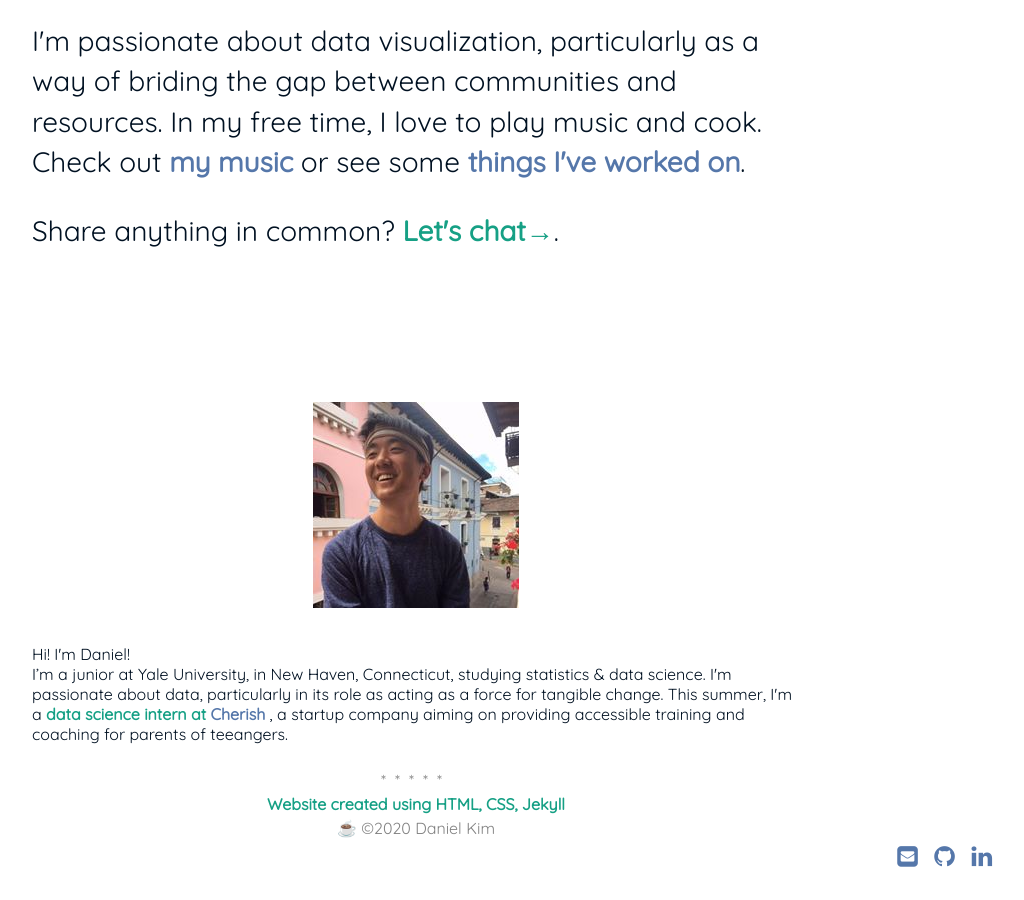
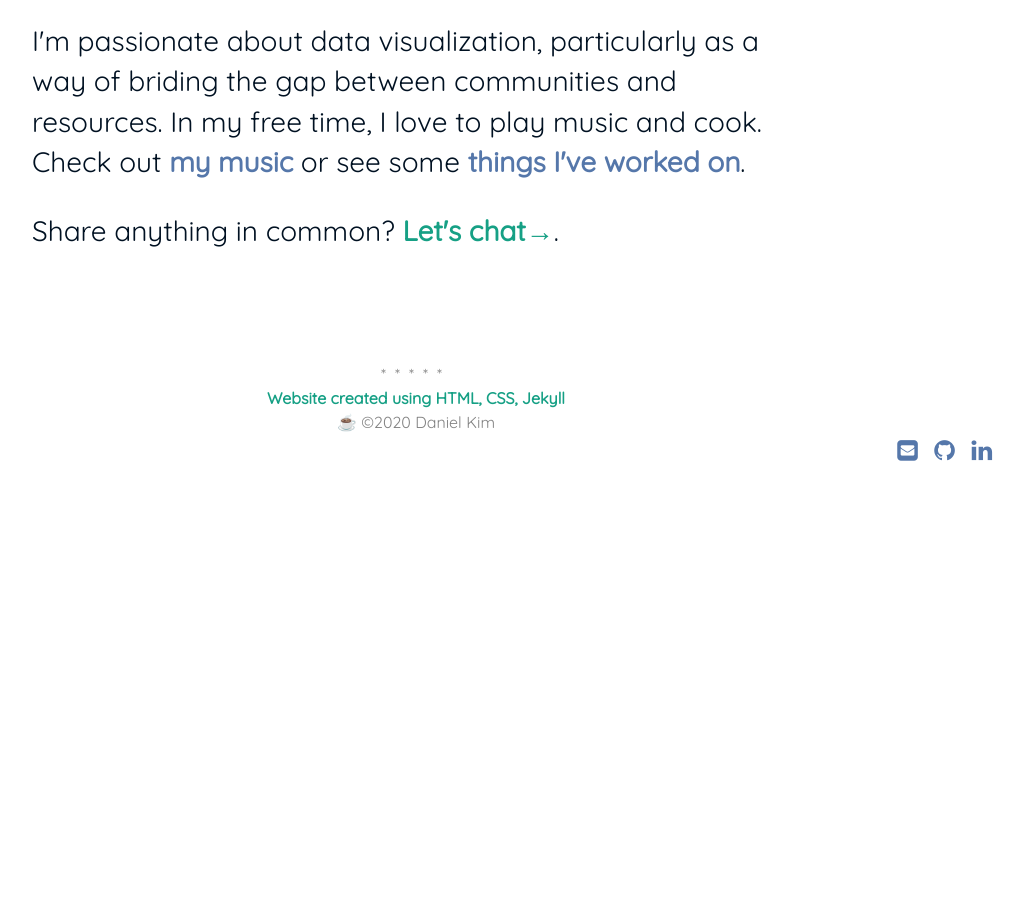
Before and after one commit to danielk56/danielk56.github.io, a Jekyll site: the page built from about.html, in a window 1280 px wide and 900 px high, scrolled down 1053 px. Shown: the whole window, without its empty margins (224-1248 px from the left). Built offline with Jekyll 4.4.1, drawn with Linux system fonts in a browser that asks for light colours; after the commit the page ends 1547 px from its top, so only the background shows below that.

Commit message:
Update about.html

```diff
--- a/about.html
+++ b/about.html
@@ -22,25 +22,3 @@ layout: page
 
     <span class="home-bottom"></span>
 </div>
-
-
-
-<div class="wide" markdown="1">
-
-<p align="center">
-<img src="https://raw.githubusercontent.com/danielk56/danielk56.github.io/master/assets/img/profile.jpg">
-</p>
-
-<br>
-
-
-Hi! I'm Daniel!
-
-<br>
-
-I’m a junior at Yale University, in New Haven, Connecticut, studying <span class="evidence">
-statistics & data science</span>. I'm passionate about data, particularly in its role as acting
-as a force for tangible change. This summer, I'm a  <strong> data science intern at <a href="https://www.hellocherish.com/">
-Cherish </strong> </a>, a startup company aiming on providing accessible training and coaching for parents of teeangers.
-
-</div>
```
